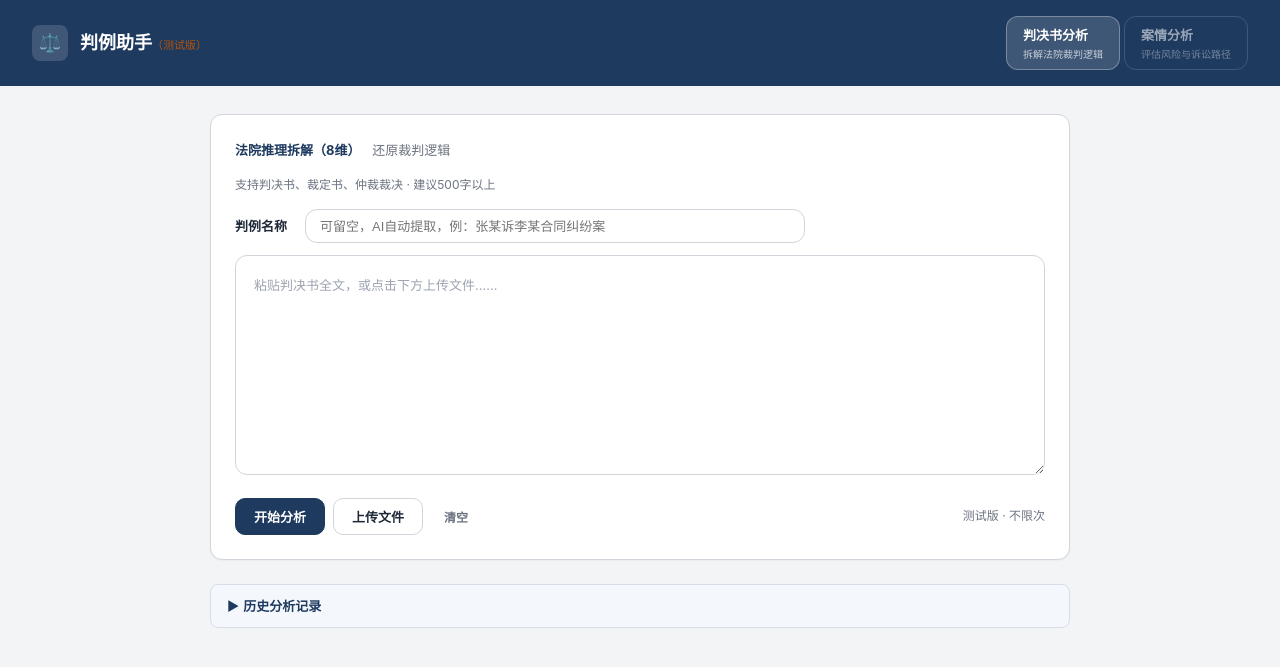
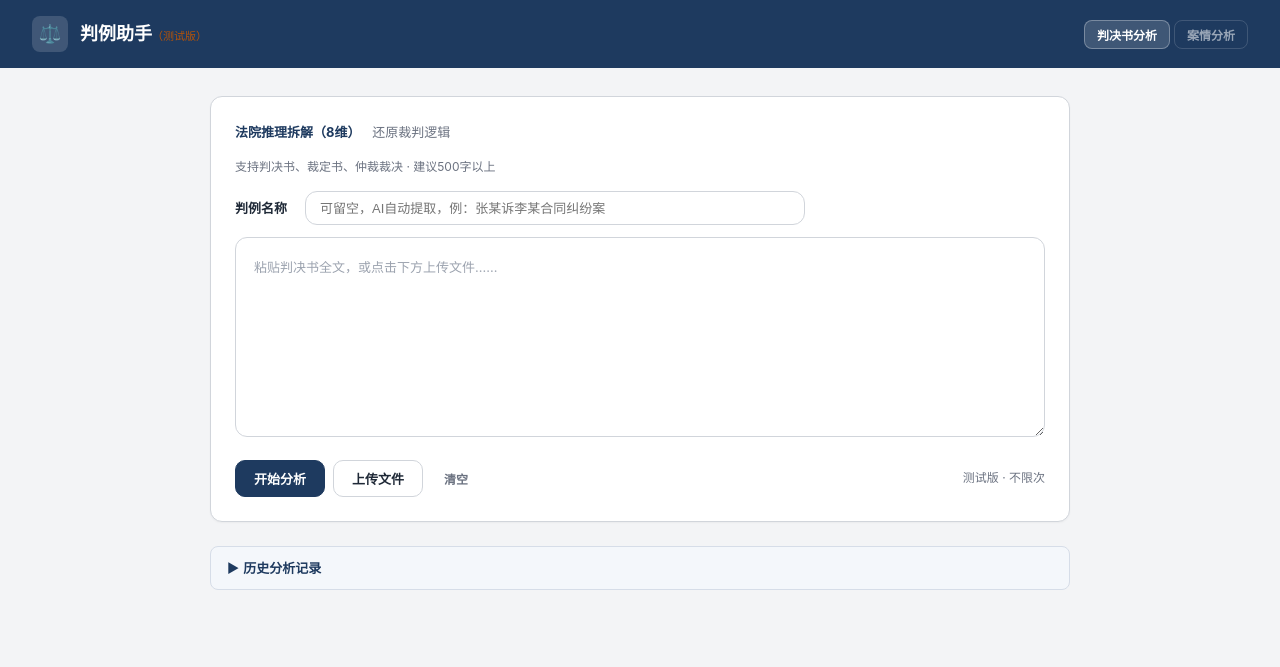
Before and after one commit to tokens-001/case-analyzer, a Flask app: page / in a window 1280 px wide. Shown: the top 667 px of the page. Run offline with Flask 3, Linux system fonts and the light colour scheme.

Commit message:
模式按钮去描述文字+缩小+文本框200px

```diff
--- a/python/templates/index.html
+++ b/python/templates/index.html
@@ -50,14 +50,11 @@
 
   .mode-switch { display: flex; gap: 4px; }
   .mode-btn {
-    padding: 8px 16px; font-size: 12px; font-weight: 600;
+    padding: 5px 12px; font-size: 12px; font-weight: 600;
     background: transparent; color: rgba(255,255,255,.55);
-    border: 1px solid rgba(255,255,255,.15); border-radius: 12px;
-    cursor: pointer; transition: all .2s; text-align: left;
-    display: flex; flex-direction: column; gap: 2px;
+    border: 1px solid rgba(255,255,255,.15); border-radius: 8px;
+    cursor: pointer; transition: all .2s;
   }
-  .mode-btn .mode-label { font-size: 13px; }
-  .mode-btn .mode-desc { font-size: 10px; font-weight: 400; opacity: 0.7; }
   .mode-btn.active { background: rgba(255,255,255,.15); color: #fff; border-color: rgba(255,255,255,.3); }
   .mode-btn:hover:not(.active) { color: #fff; border-color: rgba(255,255,255,.25); }
 
@@ -95,7 +92,7 @@
   .input-row input[type="text"]::placeholder { font-size: 13px; }
 
   textarea {
-    width: 100%; height: 220px;
+    width: 100%; height: 200px;
     background: var(--surface);
     border: 1.5px solid var(--border);
     border-radius: 12px;
@@ -319,14 +316,8 @@
     </div>
   </div>
   <div class="mode-switch">
-    <button class="mode-btn active" id="mode-judgment" onclick="切换模式('judgment')">
-      <span class="mode-label">判决书分析</span>
-      <span class="mode-desc">拆解法院裁判逻辑</span>
-    </button>
-    <button class="mode-btn" id="mode-case" onclick="切换模式('case')">
-      <span class="mode-label">案情分析</span>
-      <span class="mode-desc">评估风险与诉讼路径</span>
-    </button>
+    <button class="mode-btn active" id="mode-judgment" onclick="切换模式('judgment')">判决书分析</button>
+    <button class="mode-btn" id="mode-case" onclick="切换模式('case')">案情分析</button>
   </div>
 </div>
 
```
